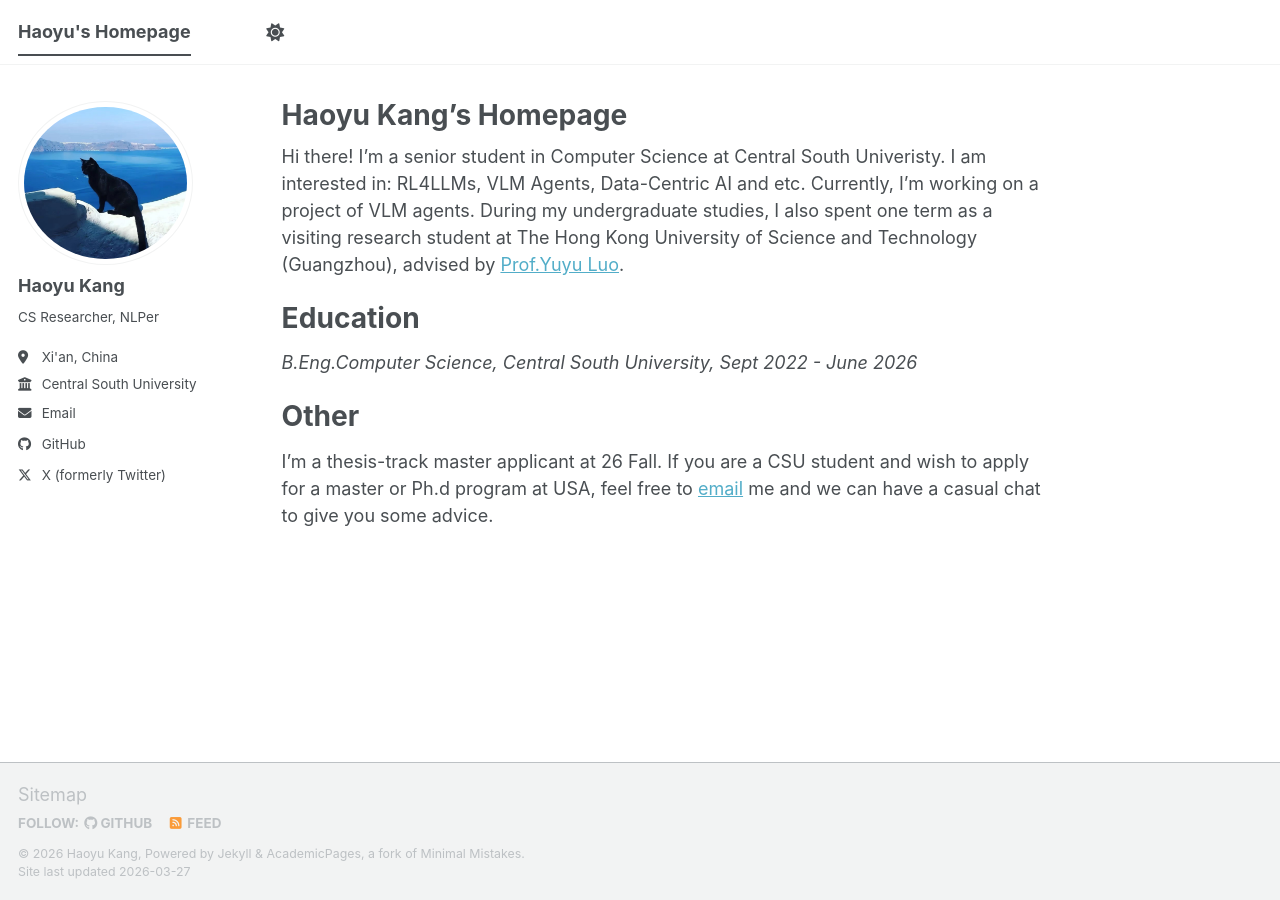
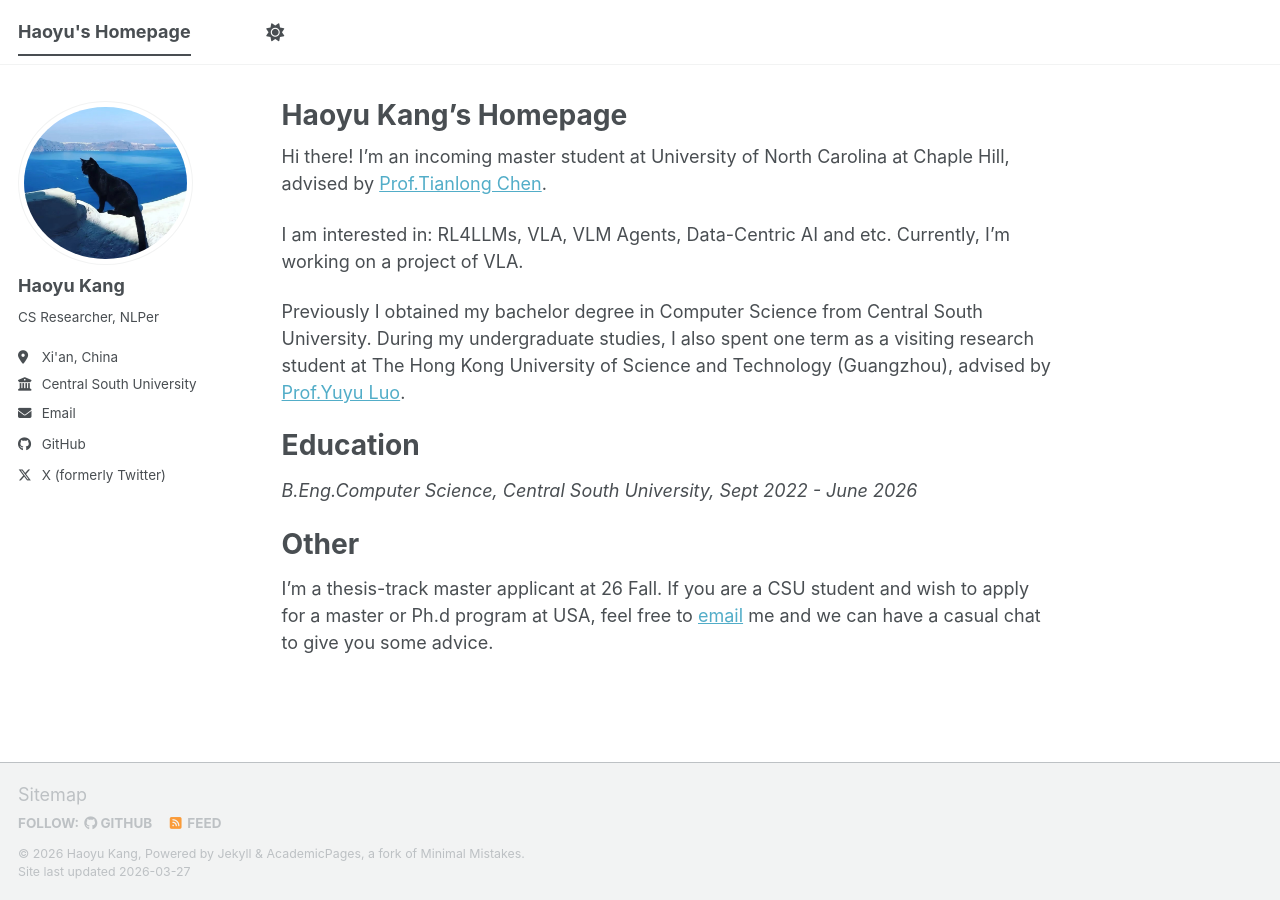
Before and after one commit to HaoyuLucasKang/HaoyuLucasKang.github.io, a Jekyll site: the page built from _pages/about.md, in a window 1280 px wide. Built offline with Jekyll 4.4.1, drawn with Linux system fonts in a browser that asks for light colours; a script bundle is joined from its source files by our own code; library files that are not in the unit come from our copies.

Commit message:
Revise about page with new education details
Updated personal information and academic background.

```diff
--- a/_pages/about.md
+++ b/_pages/about.md
@@ -7,8 +7,11 @@ redirect_from:
   - /about.html
 ---
 
-Hi there! I'm a senior student in Computer Science at Central South Univeristy.
-I am interested in: RL4LLMs, VLM Agents, Data-Centric AI and etc. Currently, I'm working on a project of VLM agents.
+Hi there! I'm an incoming master student at University of North Carolina at Chaple Hill, advised by [Prof.Tianlong Chen](https://tianlong-chen.github.io/).
+
+I am interested in: RL4LLMs, VLA, VLM Agents, Data-Centric AI and etc. Currently, I'm working on a project of VLA.
+
+Previously I obtained my bachelor degree in Computer Science from Central South University.
 During my undergraduate studies, I also spent one term as a visiting research student at The Hong Kong University of Science and Technology (Guangzhou), advised by [Prof.Yuyu Luo](https://luoyuyu.vip/).
 
 Education
```
